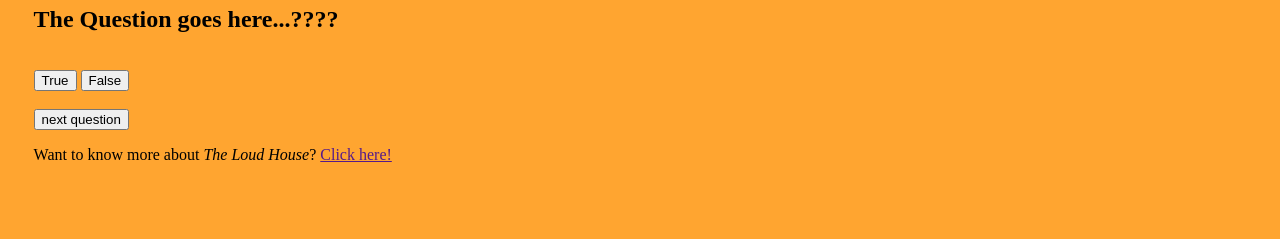
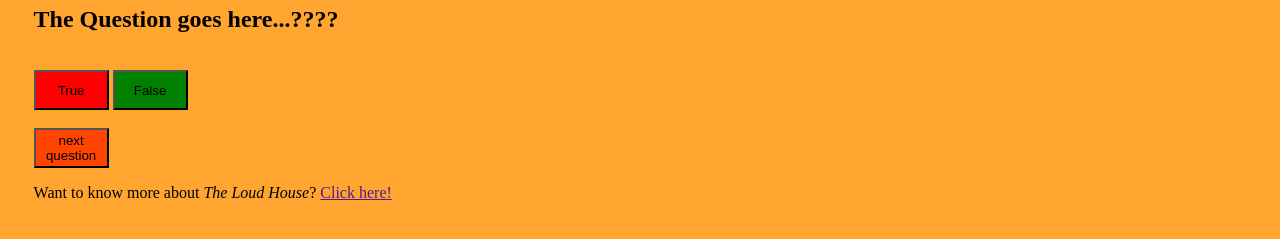
Before and after one commit to 1234Christina/pp2-js-ctinah, a plain HTML site: page index.html in a window 1280 px wide. Shown: the part 369-608 px from the top of the page. Drawn offline with Linux system fonts and the light colour scheme.

Commit message:
style.css:Add basic styling to all three buttons

```diff
--- a/assets/style.css
+++ b/assets/style.css
@@ -23,6 +23,28 @@ h1 {
     margin: 0 3%;
 }
 
+/* Button styling for True and False buttons */
+.true {
+    background-color: red;
+    height: 40px;
+    width: 75px;
+}
+
+.false {
+    background-color: green;
+    height: 40px;
+    width: 75px;
+}
+
+
+/* Button styling for next question button */
+#goToNextQuestion {
+    background-color: orangered;
+    height: 40px;
+    width: 75px;
+}
+
+
 #testDiv {
     background-color: whitesmoke;
     padding: 5%;
```
